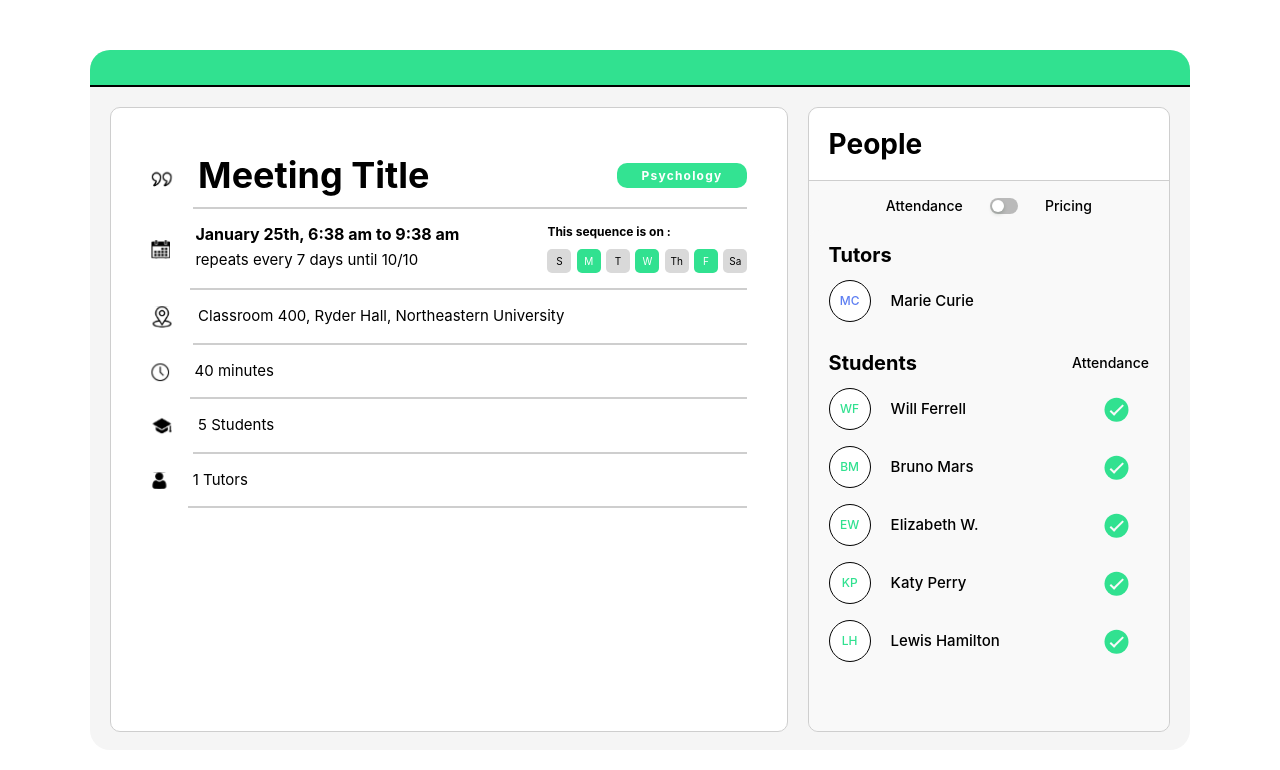
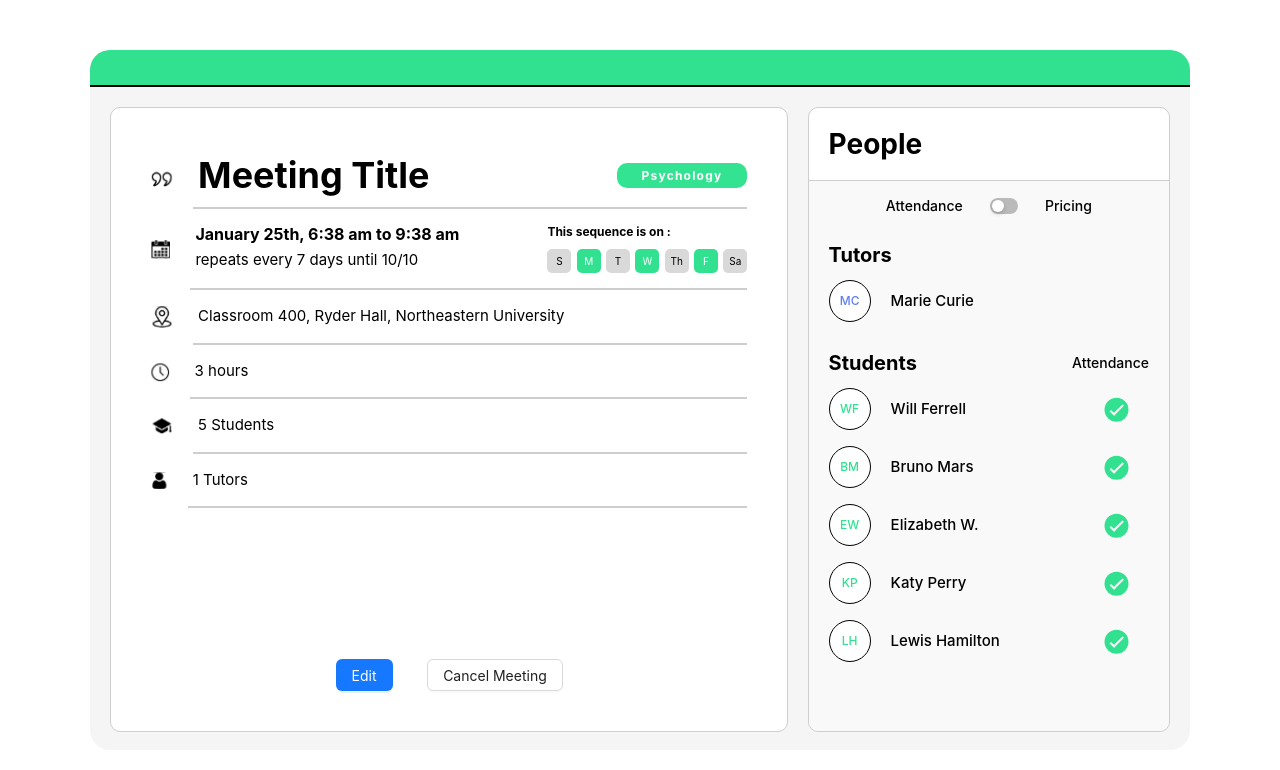
Before and after one commit to dennis-bg/tadpoleInterviewTest, a React (Create React App) app: page / in a window 1280 px wide. Shown: the top 770 px of the page. Built offline with nearby package versions, Linux system fonts and the light colour scheme.

Commit message:
save working

```diff
--- a/src/components/MeetingInfo/index.tsx
+++ b/src/components/MeetingInfo/index.tsx
@@ -9,15 +9,18 @@ import { UserSVG } from "../../svgs/user";
 import { CalendarSVG } from "../../svgs/calendar";
 import { SequenceDisplay } from "./SequenceDisplay";
 import { EditModeContext } from "../../store/edit-mode-context";
-import { Input, Select } from "antd";
+import { Button, Input, Select } from "antd";
 import subjects from '../../fixtures/subjects.json'
 import { EditDetails } from "./EditDetails";
 import dayjs from 'dayjs';
+import { StagedEditsContext } from "../../store/staged-edits-context";
 
 interface MeetingInfoProps {
-    info: MeetingInfo,
     title: string,
     handleTitleChange: (e: { target: { value: React.SetStateAction<string>; }; }) => void,
+    toggleEditMode: () => void,
+    saveChanges: () => void,
+    cancelChanges: () => void,
     subject: string,
     handleSubjectChange: (subject: string) => void,
     duration: string,
@@ -26,9 +29,11 @@ interface MeetingInfoProps {
 }
 
 export const MeetingInfoCard:React.FC<MeetingInfoProps> = ({
-    info,
     title,
     handleTitleChange,
+    toggleEditMode,
+    saveChanges,
+    cancelChanges,
     subject,
     handleSubjectChange,
     duration,
@@ -37,16 +42,18 @@ export const MeetingInfoCard:React.FC<MeetingInfoProps> = ({
 }) => {
 
     const { editMode } = useContext(EditModeContext);
+    const { data } = useContext(StagedEditsContext);
 
     return (
         <div className={styles.info}>
+            <div>
                 <div className={styles.infoRow}>
                     <QuoteSVG/>
                     <div className={styles.content}>
                         <div className={styles.titleSubject}>
                             {editMode
                                 ? <Input size="large" variant="borderless" value={title} onChange={handleTitleChange}/>
-                            : <h1 className={styles.title}>{info.title}</h1>
+                                : <h1 className={styles.title}>{title}</h1>
                             }
                             <div>
                                 {editMode
@@ -55,7 +62,7 @@ export const MeetingInfoCard:React.FC<MeetingInfoProps> = ({
                                         onChange={handleSubjectChange}
                                         options={subjects}
                                     />
-                                : <div className={styles.subject}>{info.subject}</div>
+                                    : <div className={styles.subject}>{subject}</div>
                                 }
                             </div>
                         </div>
@@ -68,8 +75,8 @@ export const MeetingInfoCard:React.FC<MeetingInfoProps> = ({
                             <CalendarSVG/>
                             <div className={styles.content}>
                                 <div className={styles.vertical}>
-                                <h4 className={styles.date}>{`${dayjs(info.date).format('MMMM Do')}, ${dayjs(info.startTime).format('h:mm a')} to ${dayjs(info.endTime).format('h:mm a')}`}</h4>
-                                <p className={styles.basicInfo}>{`repeats ${info.repitition} until ${dayjs(info.endDate).format('MM/DD')}`}</p>
+                                    <h4 className={styles.date}>{`${dayjs(data.stagedDate).format('MMMM Do')}, ${dayjs(data.stagedStartTime).format('h:mm a')} to ${dayjs(data.stagedEndTime).format('h:mm a')}`}</h4>
+                                    <p className={styles.basicInfo}>{`repeats ${'every 7 days'} until ${dayjs(data.stagedEndDate).format('MM/DD')}`}</p>
                                 </div>
                                 <div className={styles.vertical}>
                                     <h4 style={{fontSize: "12px", marginTop: '15px', marginBottom: "10px"}}>This sequence is on :</h4>
@@ -80,7 +87,7 @@ export const MeetingInfoCard:React.FC<MeetingInfoProps> = ({
                         <div className={styles.infoRow}>
                             <LocationSVG/>
                             <div className={styles.content}>
-                            <p className={styles.basicInfo}>{info.location}</p>
+                                <p className={styles.basicInfo}>{data.stagedLocation}</p>
                             </div>
                         </div>
                         <div className={styles.infoRow}>
@@ -104,5 +111,19 @@ export const MeetingInfoCard:React.FC<MeetingInfoProps> = ({
                     </>
                 }
             </div>
+            <div className={styles.buttons}>
+                <Button
+                    type="primary"
+                    onClick={editMode ? saveChanges : toggleEditMode}
+                >
+                    {editMode ? 'Save' : 'Edit'}
+                </Button>
+                <Button
+                    onClick={editMode ? cancelChanges : () => {}}
+                >
+                    {editMode ? 'Discard Changes' : 'Cancel Meeting'}
+                </Button>
+            </div>
+        </div>
     )
 }
--- a/src/components/MeetingInfo/styles.module.css
+++ b/src/components/MeetingInfo/styles.module.css
@@ -5,6 +5,9 @@
     border-radius: 10px;
     padding: 40px;
     box-sizing: border-box;
+    display: flex;
+    flex-direction: column;
+    justify-content: space-between;
 }
 
 .infoRow {
@@ -72,3 +75,15 @@
     margin-bottom: -10px;
     margin-top: 15px;
 }
+
+.buttons {
+    display: flex;
+    flex-direction: row;
+    justify-content: space-evenly;
+    padding-left: 150px;
+    padding-right: 150px;
+}
+
+.buttons .ant-btn {
+    width: 150px;
+}
--- a/src/components/MeetingModal/index.tsx
+++ b/src/components/MeetingModal/index.tsx
@@ -27,6 +27,29 @@ export const MeetingModal: React.FC<MeetingModalProps> = ({ open, meetingDetails
     const [stagedEndTime, setStagedEndTime] = useState<Dayjs>(dayjs(meetingDetails.info.endTime));
     const [stagedEndDate, setStagedEndDate] = useState<string>(meetingDetails.info.endDate);
     const [stagedLocation, setStagedLocation] = useState<string>(meetingDetails.info.location);
+
+    const toggleEditMode = () => {
+        setEditMode(!editMode);
+    }
+
+    const saveChanges = () => {
+        // setInfo({
+        //     title: stagedTitle,
+        //     subject: stagedSubject,
+        //     date: stagedDate,
+        //     startTime: stagedStartTime,
+        //     endTime: stagedEndTime,
+        //     endDate: stagedEndDate,
+        //     repitition: '',
+        //     location: stagedLocation
+        //     // sequence: stagedSequence
+        // })
+        toggleEditMode();
+    }
+
+    const cancelChanges = () => {
+        toggleEditMode();
+    }
 
     const handleTitleChange = (e: { target: { value: React.SetStateAction<string>; }; }) => {
         setStagedTitle(e.target.value);
@@ -79,6 +102,10 @@ export const MeetingModal: React.FC<MeetingModalProps> = ({ open, meetingDetails
         toggleEditMode: () => setEditMode(!editMode)
     }
 
+    const hours = stagedEndTime.diff(stagedStartTime, 'hour');
+    const minutes = stagedEndTime.diff(stagedStartTime, 'minute') % 60;
+    const duration = `${hours > 0 ? `${hours} hours ` : ''}${minutes > 0 ? `${minutes} minutes` : ''}`;
+
     return (
         <MyModal>
             <EditModeContext.Provider value={editCtxValue}>
@@ -89,8 +116,10 @@ export const MeetingModal: React.FC<MeetingModalProps> = ({ open, meetingDetails
                             handleTitleChange={handleTitleChange}
                             subject={stagedSubject}
                             handleSubjectChange={handleSubjectChange}
-                            info={info}
-                            duration={"40 minutes"}
+                            toggleEditMode={toggleEditMode}
+                            saveChanges={saveChanges}
+                            cancelChanges={cancelChanges}
+                            duration={duration}
                             students={meetingDetails.participants.students.length}
                             tutors={meetingDetails.participants.tutors.length}
                         />
```
Lines whose indentation alone changed are shown as unchanged.
